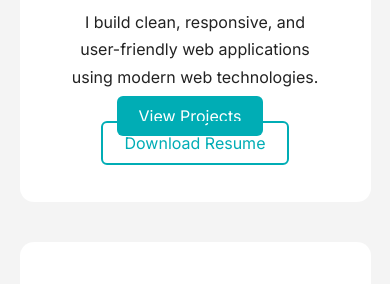
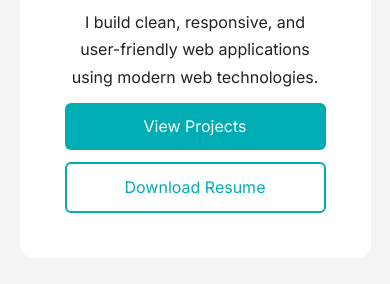
Before and after one commit to tejeshwini19/portfolio, a plain HTML site: page index.html in a window 390 px wide. Shown: the part 559-843 px from the top of the page. Drawn offline with Linux system fonts and the light colour scheme.

Commit message:
Fix button overlap on mobile
Added styles for mobile button layout to prevent overlap.

```diff
--- a/style.css
+++ b/style.css
@@ -216,4 +216,20 @@ footer {
     .hero {
         width: 90%;
     }
+
 }
+/* FIX BUTTON OVERLAP ON MOBILE */
+@media (max-width: 600px) {
+    .buttons {
+        display: flex;
+        flex-direction: column;
+        gap: 12px;
+        align-items: flex-start;
+    }
+
+    .buttons .btn,
+    .buttons .btn-outline {
+        width: 100%;
+        text-align: center;
+    }
+}
```
